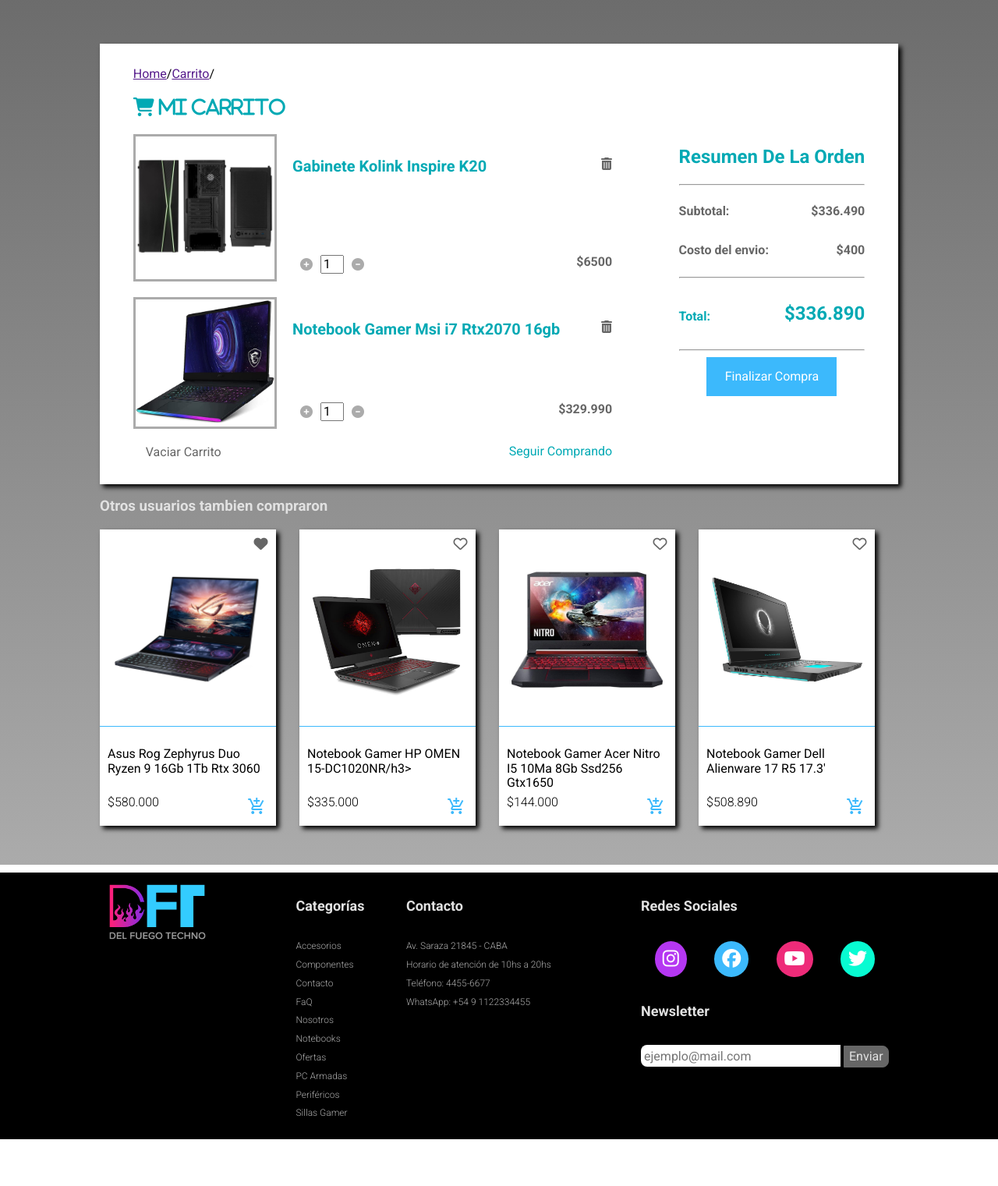
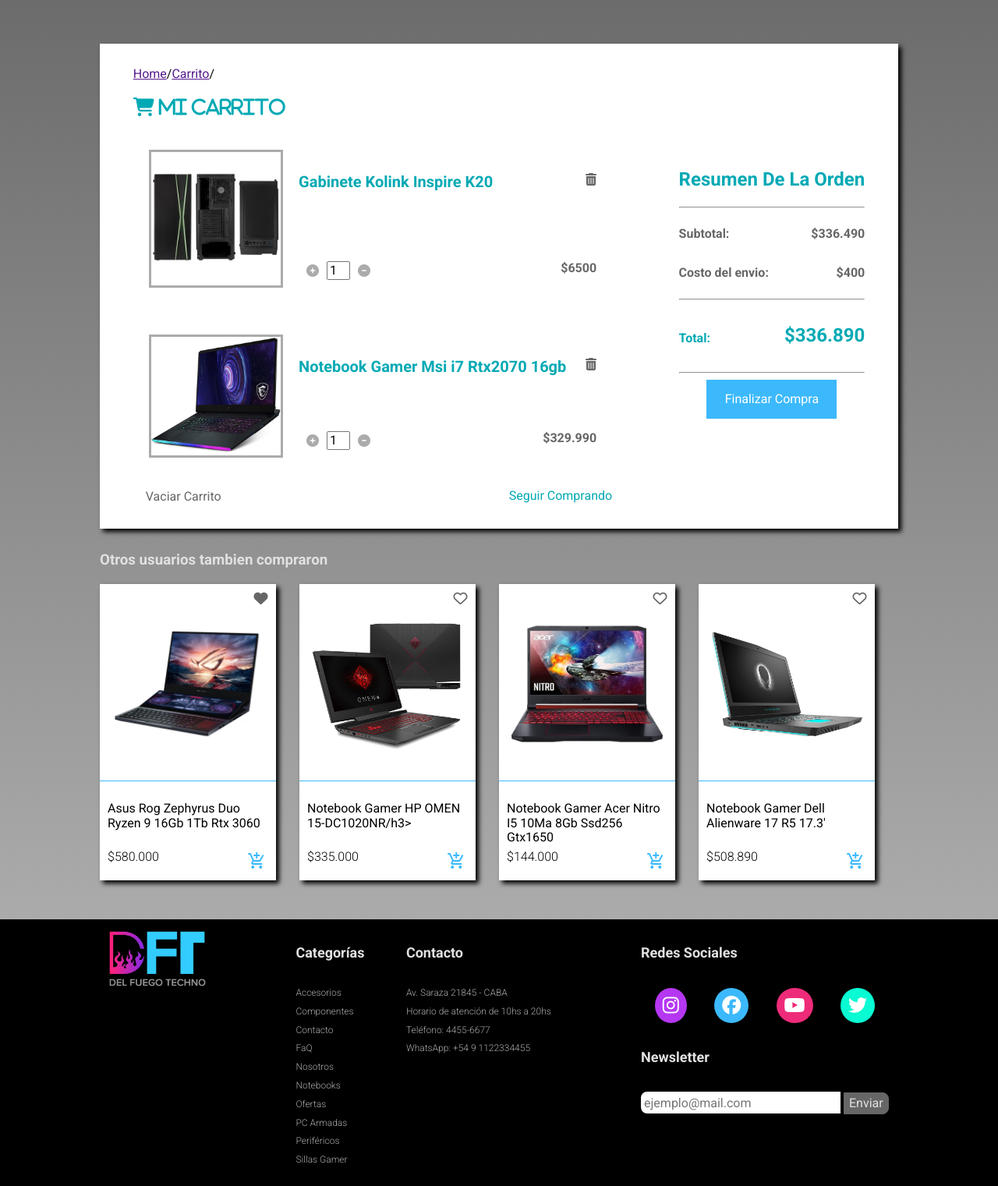
Before and after one commit to lpnahuel/G8_Incendio_DelFuegoTecno, a Node server app: page /carrito in a window 1280 px wide. Shown: the part 122-1643 px from the top of the page at 78% size. Before the commit the page ends 1583 px from the top, so only its background shows below. Run offline with Node 20, Linux system fonts and the light colour scheme; some libraries are stand-ins or nearby versions.

Commit message:
resuelto conflicto en margen inferior de carrito, agregue algunos hover

```diff
--- a/public/css/style.css
+++ b/public/css/style.css
@@ -810,7 +810,6 @@
     display: flex;
     flex-direction: column;
     margin-top: 10px;
-    margin-bottom: 10px;
     padding-top: 50px;
 
 }
@@ -859,6 +858,11 @@
     flex-direction: row;
     width: 100%;
     margin-bottom: 20px;
+    padding: 20px;
+}
+
+.caja-producto:hover{
+    box-shadow: 4px 4px 6px var(--negro);
 }
 
 .caja-producto-izquierda{
@@ -1023,6 +1027,11 @@
 .bottom-section-bottom{
     display: flex;
     flex-direction: row;
+}
+
+.bottom-section-top{
+    margin-top: 30px;
+    margin-bottom: 20px;
 }
 
 .bottom-section-bottom > article{
```
